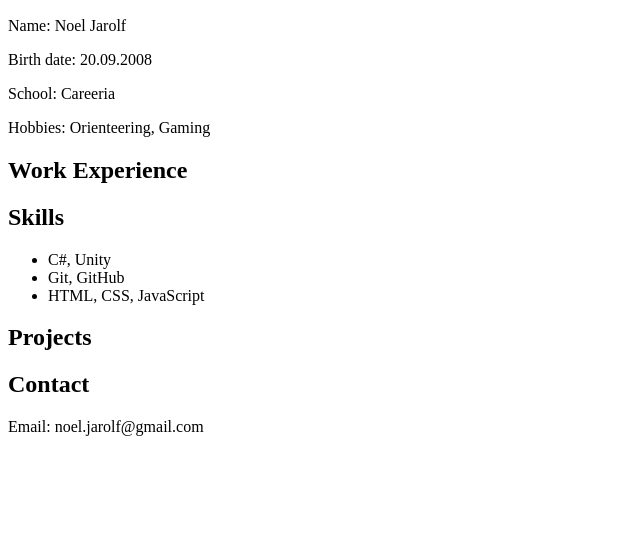
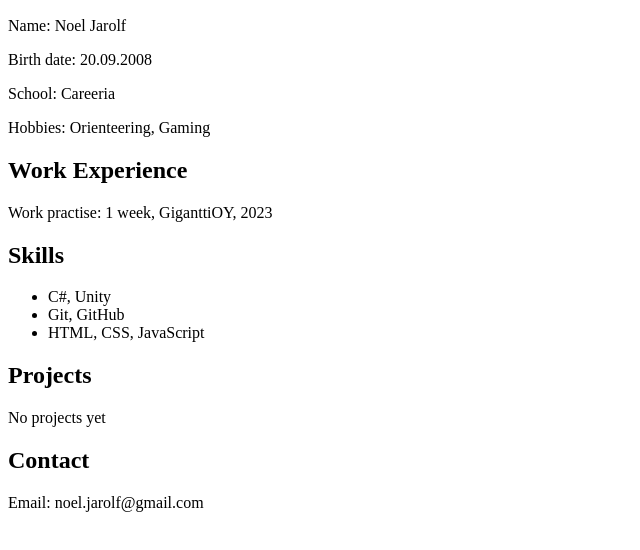
Before and after one commit to NotskuXD/NotskuXD.github.io, a plain HTML site: page index.html in a window 1280 px wide. Shown: the part 110-660 px from the top of the page, without its empty margins (0-640 px from the left). Drawn offline with Linux system fonts and the light colour scheme.

Commit message:
Update index.html

```diff
--- a/index.html
+++ b/index.html
@@ -21,7 +21,7 @@
 
     <section id="work">
         <h2>Work Experience</h2>
-
+        <p>Work practise: 1 week, GiganttiOY, 2023 </p>
     </section>
 
     <section id="skills">
@@ -35,7 +35,7 @@
 
     <section id="projects">
         <h2>Projects</h2>
-
+        <p>No projects yet</p>
     </section>
 
     <section id="contact">
```
